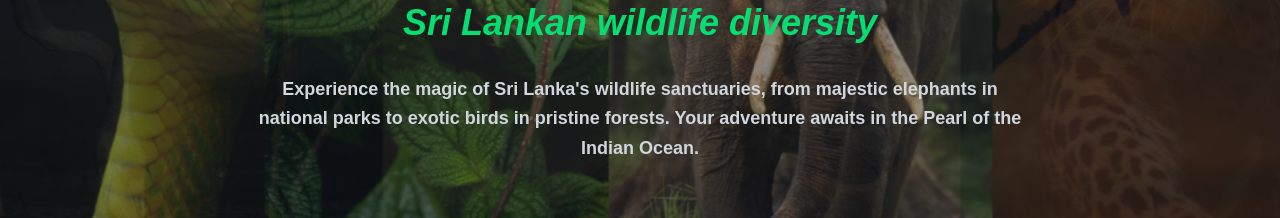
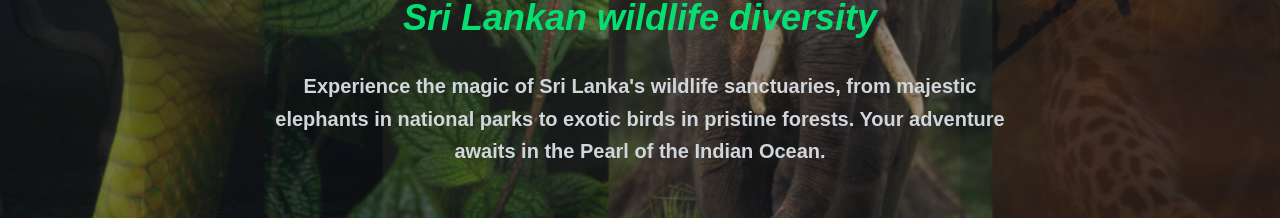
Before and after one commit to sasa312002/wildlife-safari-management-system, a React (Vite) app in the folder frontend/: page / in a window 1280 px wide. Shown: the part 445-663 px from the top of the page. Built offline with nearby package versions, Linux system fonts and the light colour scheme; no server answers; a web font is replaced by a local one.

Commit message:
Update Home.jsx
Co-Authored-By: Ishara Saranga Gunathunga <sarangasaranga119@gmail.com>
Co-Authored-By: Kavindu V Gajanayaka <Kavindu03gajanayaka@gmail.com>
Co-Authored-By: Tharaka Samaraweera <tharakasamaraweera45@gmail.com>
Co-Authored-By: sasa312002 <133000546+sasa312002@users.noreply.github.com>

```diff
--- a/frontend/src/components/Home.jsx
+++ b/frontend/src/components/Home.jsx
@@ -22,7 +22,7 @@ const Home = () => {
               <p className="text-green-400 font-abeze-italic font-semibold text-2xl md:text-3xl lg:text-4xl">
                 {t('home.slogan')}
               </p>
-              <p className="text-gray-300 text-lg font-abeze font-semibold leading-relaxed max-w-3xl mx-auto">
+              <p className="text-gray-300 text-xl font-abeze font-semibold leading-relaxed max-w-3xl mx-auto">
                 {t('home.description')}
               </p>
             </div>
```
